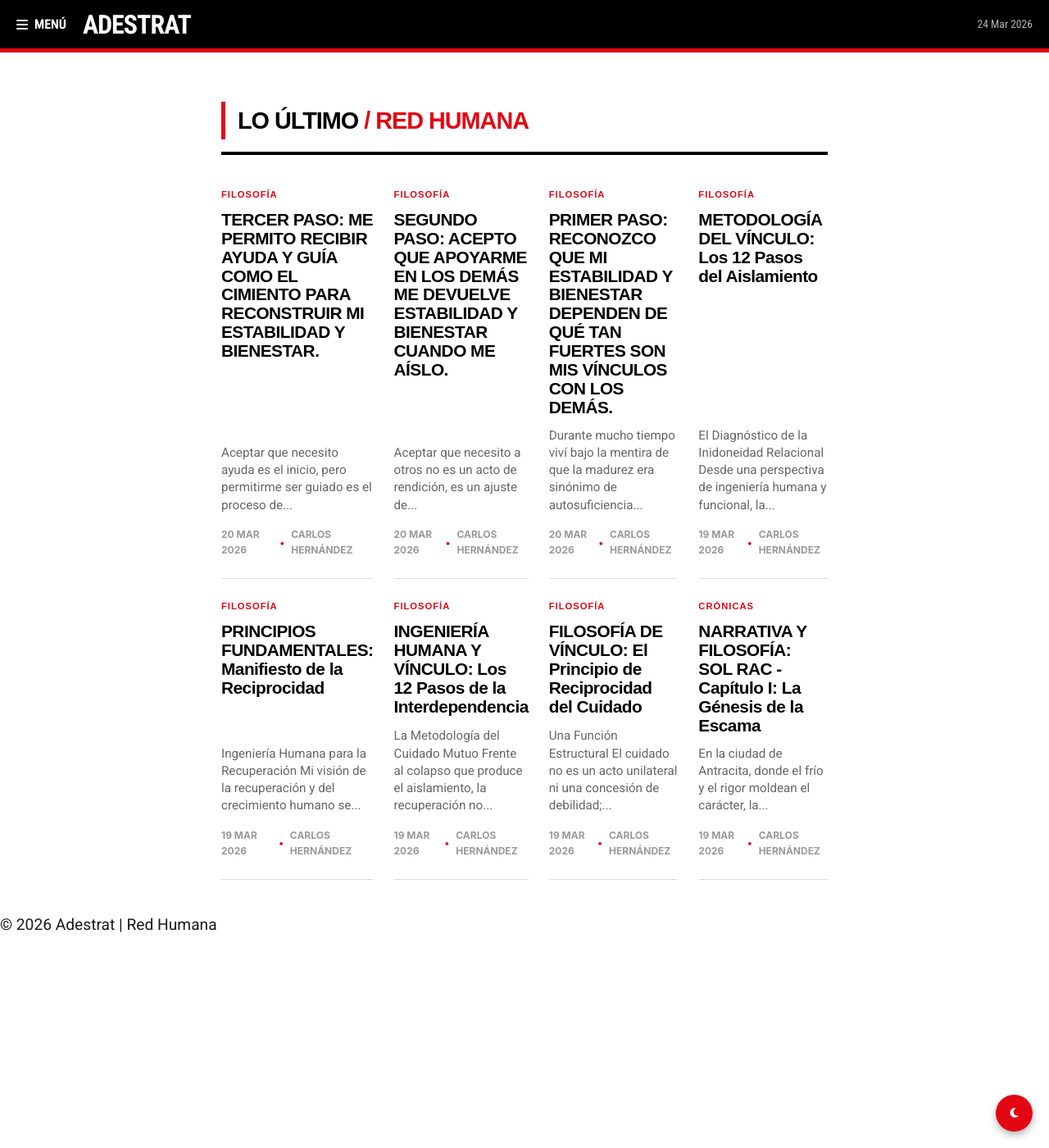
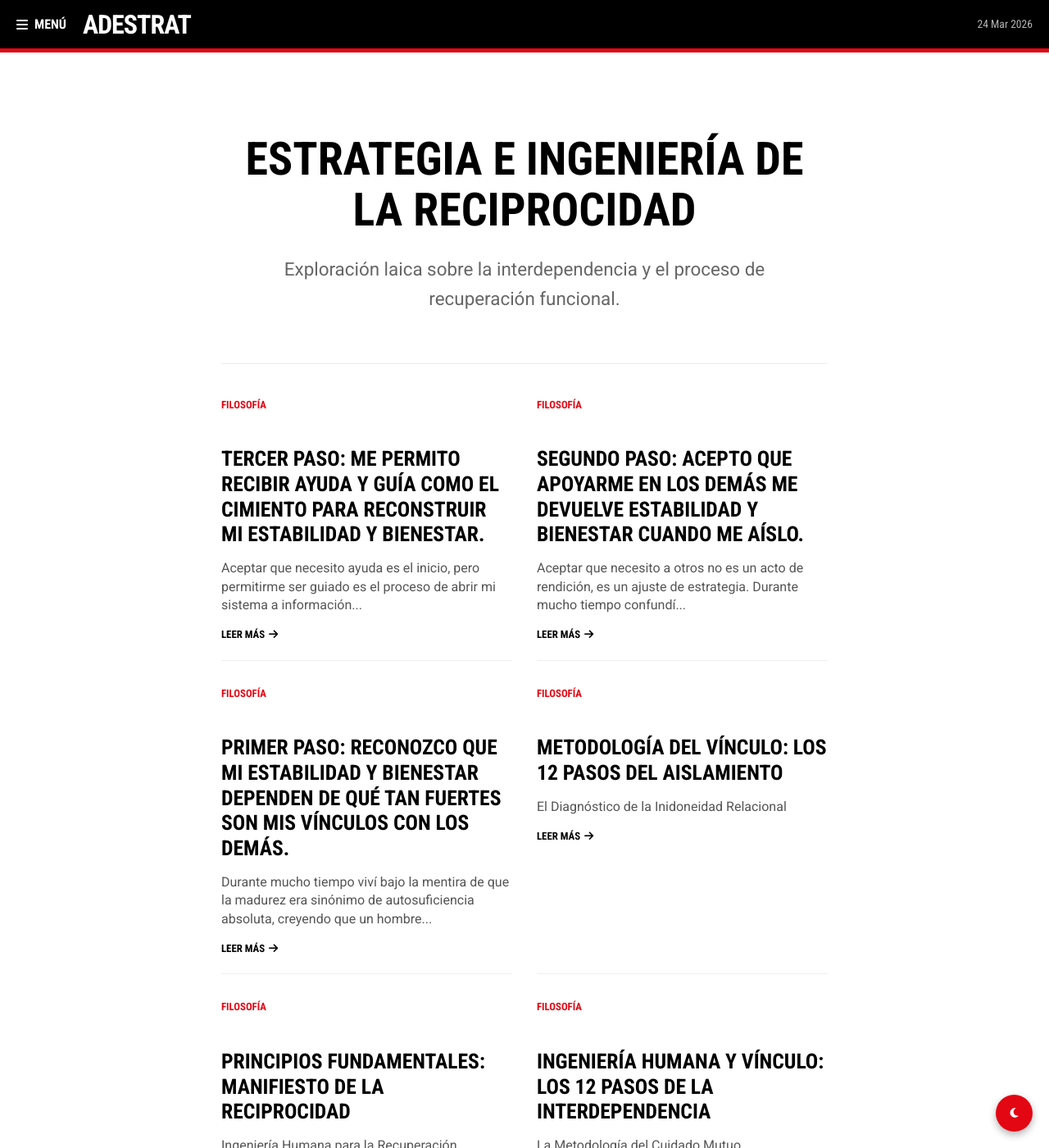
Before and after one commit to cafrhein/muro, a Jekyll site: the page built from index.html, in a window 1280 px wide and 1400 px high. Shown: the whole window at 82% size. Built offline with Jekyll 4.4.1, drawn with Linux system fonts in a browser that asks for light colours; some of the changed text lies outside the part shown.

Commit message:
Update index.html

```diff
--- a/index.html
+++ b/index.html
@@ -1,80 +1,106 @@
 ---
 layout: default
-title: Portada
+title: Portada | Red Humana
 ---
 
-<div class="rt-home-wrapper" style="margin-top: 20px;">
+<section class="rt-hero">
+    <h1>Estrategia e Ingeniería de la Reciprocidad</h1>
+    <p class="rt-subtitle">Exploración laica sobre la interdependencia y el proceso de recuperación funcional.</p>
+</section>
 
-    <div style="border-bottom: 4px solid var(--rt-black, #000); margin-bottom: 40px; padding-bottom: 15px; display: flex; align-items: flex-end;">
-        <h2 style="font-family: 'Montserrat', sans-serif; font-weight: 900; text-transform: uppercase; font-size: 1.8rem; margin: 0; letter-spacing: -1px; color: var(--rt-black, #000);">
-            Lo Último <span style="color: var(--rt-red, #e30613);">/ Red Humana</span>
-        </h2>
-    </div>
-
-    <div class="news-grid" style="display: grid; grid-template-columns: repeat(4, 1fr); gap: 25px;">
-
+<div class="news-grid">
     {% for post in site.posts %}
-        <article class="news-item" style="border-bottom: 1px solid var(--rt-border, #ddd); padding-bottom: 25px; position: relative; background: transparent; display: flex; flex-direction: column;">
-
-            <div style="color: var(--rt-red, #e30613); font-family: 'Montserrat', sans-serif; font-weight: 800; text-transform: uppercase; font-size: 0.7rem; margin-bottom: 10px; letter-spacing: 1px;">
-                {{ post.category | default: "Ensayo" }}
-            </div>
-
-            <a href="{{ post.url | relative_url }}" style="text-decoration: none; color: var(--rt-black, #000); display: block; flex-grow: 1;">
-                <h3 style="font-family: 'Montserrat', sans-serif; font-weight: 900; font-size: 1.3rem; line-height: 1.1; margin: 0 0 12px 0; letter-spacing: -0.5px; transition: color 0.2s;">
-                    {{ post.title }}
-                </h3>
+    <article class="news-item">
+        <a href="{{ post.url | relative_url }}">
+            <div class="news-category">{{ post.category | default: "Actualidad" }}</div>
+            <h3 class="news-title">{{ post.title }}</h3>
+            <p class="news-excerpt">{{ post.excerpt | strip_html | truncatewords: 20 }}</p>
+            <span class="news-more">Leer más <i class="fas fa-arrow-right"></i></span>
         </a>
-
-            <p style="font-size: 0.95rem; color: var(--rt-text-sec, #666); line-height: 1.4; margin-bottom: 15px; font-weight: 400;">
-                {{ post.content | strip_html | truncatewords: 15 }}
-            </p>
-
-            <div style="font-family: 'Inter', sans-serif; font-size: 0.75rem; color: #999; font-weight: 700; text-transform: uppercase; display: flex; align-items: center; gap: 8px; margin-top: auto;">
-                <span>{{ post.date | date: "%d %b %Y" }}</span>
-                <span style="color: var(--rt-red, #e30613);">•</span>
-                <span>Carlos Hernández</span>
-            </div>
-
     </article>
     {% endfor %}
-
-    </div>
 </div>
 
 <style>
-    /* Estilos de interacción y responsividad */
-    .news-item:hover h3 {
-        color: var(--rt-red, #e30613) !important;
+/* Estilos específicos de Portada (Grid RT) */
+.rt-hero {
+    text-align: center;
+    padding: 60px 0;
+    border-bottom: 1px solid #eee;
+    margin-bottom: 40px;
+}
+
+.rt-subtitle {
+    font-family: var(--font-main);
+    font-size: 1.4rem;
+    color: #666;
+    max-width: 600px;
+    margin: 0 auto;
+}
+
+.news-grid {
+    display: grid;
+    grid-template-columns: repeat(auto-fill, minmax(300px, 1fr));
+    gap: 30px;
+    max-width: 1200px;
+    margin: 0 auto;
+}
+
+.news-item {
+    border-bottom: 1px solid #eee;
+    padding-bottom: 20px;
+    transition: transform 0.2s ease;
 }
 
 .news-item:hover {
-        transform: translateY(-2px);
-        transition: transform 0.2s ease;
+    transform: translateY(-5px);
 }
 
-    /* Ajustes para pantallas medianas (3 columnas) */
-    @media (max-width: 1200px) {
-        .news-grid {
-            grid-template-columns: repeat(3, 1fr) !important;
-        }
+.news-item a {
+    text-decoration: none;
+    color: inherit;
+    display: block;
 }
 
-    /* Ajustes para tablets (2 columnas) */
-    @media (max-width: 900px) {
-        .news-grid {
-            grid-template-columns: repeat(2, 1fr) !important;
-            gap: 20px !important;
-        }
+.news-category {
+    font-family: var(--font-heading);
+    color: var(--rt-red);
+    font-weight: 700;
+    font-size: 0.8rem;
+    text-transform: uppercase;
+    margin-bottom: 10px;
 }
 
-    /* Ajustes para móviles (1 columna) */
+.news-title {
+    font-family: var(--font-heading);
+    font-weight: 700;
+    font-size: 1.6rem;
+    line-height: 1.2;
+    text-transform: uppercase;
+    margin-bottom: 15px;
+    color: var(--rt-black);
+}
+
+.news-excerpt {
+    font-size: 1rem;
+    color: #555;
+    margin-bottom: 15px;
+    line-height: 1.4;
+}
+
+.news-more {
+    font-family: var(--font-heading);
+    font-weight: 700;
+    font-size: 0.8rem;
+    text-transform: uppercase;
+    color: var(--rt-black);
+    display: flex;
+    align-items: center;
+    gap: 5px;
+}
+
 @media (max-width: 600px) {
-        .news-grid {
-            grid-template-columns: 1fr !important;
-        }
-        h3 {
-            font-size: 1.4rem !important;
-        }
+    .rt-hero { padding: 40px 20px; }
+    .news-grid { grid-template-columns: 1fr; }
 }
 </style>
```
Lines whose indentation alone changed are shown as unchanged.
